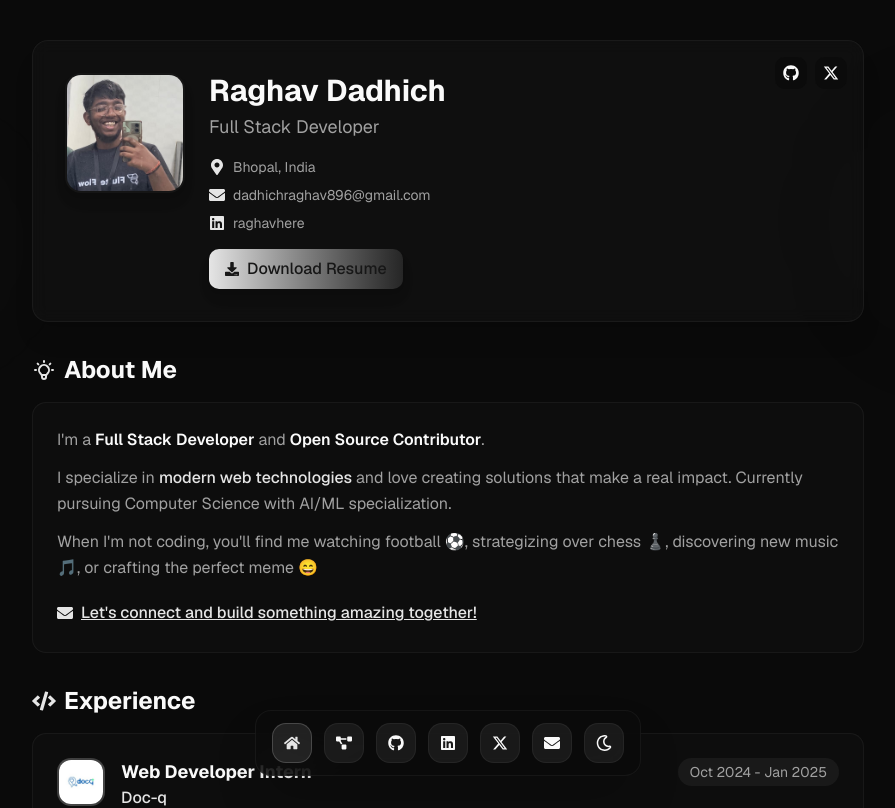
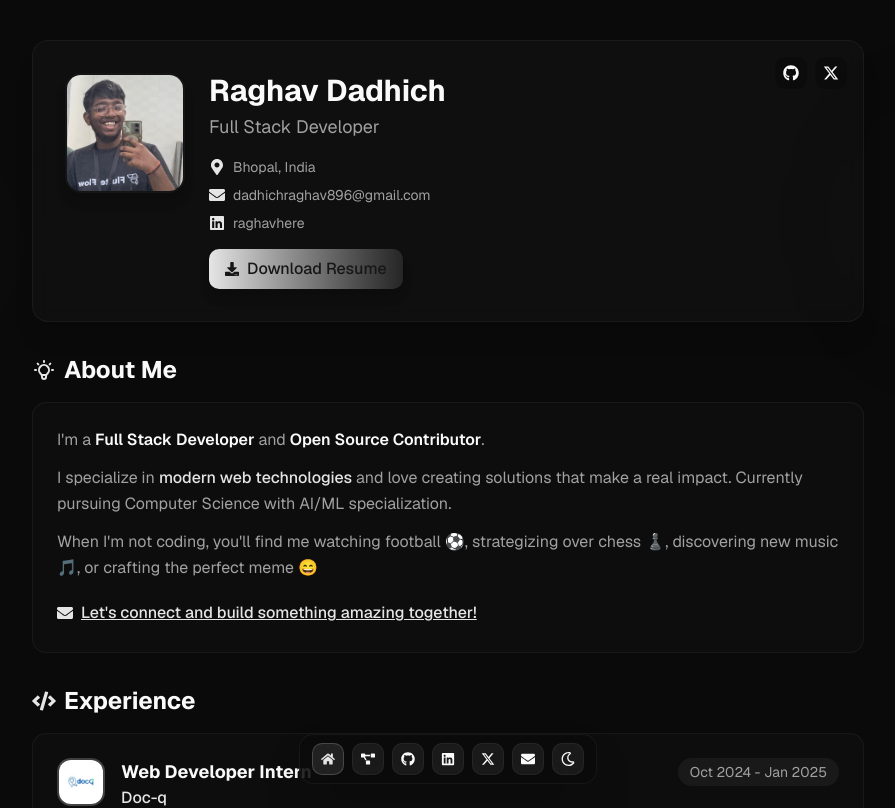
Before and after one commit to raghav3615/portfolio, a Next.js app: page / in a window 1280 px wide. Shown: the top 808 px of the page, without its empty margins (192-1087 px from the left). Built offline with nearby package versions, Linux system fonts and the light colour scheme; no server answers.

Commit message:
update button sizes and styles for improved UI consistency

```diff
--- a/src/app/page.tsx
+++ b/src/app/page.tsx
@@ -491,60 +491,60 @@ export default function Home() {
         initial={{ opacity: 0, y: 20 }}
         animate={{ opacity: 1, y: 0 }}
         transition={{ duration: 0.6, delay: 1.2 }}
-        className="fixed left-1/2 -translate-x-1/2 bottom-6 w-auto max-w-[85vw] px-4 py-3 bg-background/80 backdrop-blur-xl shadow-2xl rounded-2xl flex items-center h-auto z-50 gap-3 border border-border/50"
+        className="fixed left-1/2 -translate-x-1/2 bottom-4 w-auto max-w-[90vw] px-3 py-2 bg-background/80 backdrop-blur-xl shadow-2xl rounded-xl flex items-center h-auto z-50 gap-2 border border-border/50"
       >
         <Link href="/" aria-label="Home" className="group">
           <motion.div
             whileHover={{ scale: 1.1 }}
             whileTap={{ scale: 0.95 }}
-            className="w-10 h-10 flex items-center justify-center rounded-xl transition bg-primary/10 group-hover:bg-primary/20 border border-primary/20"
+            className="w-8 h-8 flex items-center justify-center rounded-lg transition bg-primary/10 group-hover:bg-primary/20 border border-primary/20"
           >
-            <FaHome className="text-primary" />
+            <FaHome className="text-primary text-sm" />
           </motion.div>
         </Link>
         <Link href="/projects" aria-label="Projects" className="group">
           <motion.div
             whileHover={{ scale: 1.1 }}
             whileTap={{ scale: 0.95 }}
-            className="w-10 h-10 flex items-center justify-center rounded-xl transition bg-secondary/60 group-hover:bg-secondary/80 border border-border/50"
+            className="w-8 h-8 flex items-center justify-center rounded-lg transition bg-secondary/60 group-hover:bg-secondary/80 border border-border/50"
           >
-            <FaProjectDiagram className="text-foreground" />
+            <FaProjectDiagram className="text-foreground text-sm" />
           </motion.div>
         </Link>
         <a href="https://github.com/raghav3615" target="_blank" rel="noopener noreferrer" aria-label="GitHub" className="group">
           <motion.div
             whileHover={{ scale: 1.1 }}
             whileTap={{ scale: 0.95 }}
-            className="w-10 h-10 flex items-center justify-center rounded-xl transition bg-secondary/60 group-hover:bg-secondary/80 border border-border/50"
+            className="w-8 h-8 flex items-center justify-center rounded-lg transition bg-secondary/60 group-hover:bg-secondary/80 border border-border/50"
           >
-            <FaGithub className="text-foreground" />
+            <FaGithub className="text-foreground text-sm" />
           </motion.div>
         </a>
         <a href="https://www.linkedin.com/in/raghavhere/" target="_blank" rel="noopener noreferrer" aria-label="LinkedIn" className="group">
           <motion.div
             whileHover={{ scale: 1.1 }}
             whileTap={{ scale: 0.95 }}
-            className="w-10 h-10 flex items-center justify-center rounded-xl transition bg-secondary/60 group-hover:bg-secondary/80 border border-border/50"
+            className="w-8 h-8 flex items-center justify-center rounded-lg transition bg-secondary/60 group-hover:bg-secondary/80 border border-border/50"
           >
-            <FaLinkedin className="text-foreground" />
+            <FaLinkedin className="text-foreground text-sm" />
           </motion.div>
         </a>
         <a href="https://twitter.com/raghav_dadhich" target="_blank" rel="noopener noreferrer" aria-label="X" className="group">
           <motion.div
             whileHover={{ scale: 1.1 }}
             whileTap={{ scale: 0.95 }}
-            className="w-10 h-10 flex items-center justify-center rounded-xl transition bg-secondary/60 group-hover:bg-secondary/80 border border-border/50"
+            className="w-8 h-8 flex items-center justify-center rounded-lg transition bg-secondary/60 group-hover:bg-secondary/80 border border-border/50"
           >
-            <FaXTwitter className="text-foreground" />
+            <FaXTwitter className="text-foreground text-sm" />
           </motion.div>
         </a>
         <a href="mailto:dadhichraghav896@gmail.com" aria-label="Email" className="group">
           <motion.div
             whileHover={{ scale: 1.1 }}
             whileTap={{ scale: 0.95 }}
-            className="w-10 h-10 flex items-center justify-center rounded-xl transition bg-secondary/60 group-hover:bg-secondary/80 border border-border/50"
+            className="w-8 h-8 flex items-center justify-center rounded-lg transition bg-secondary/60 group-hover:bg-secondary/80 border border-border/50"
           >
-            <FaEnvelope className="text-foreground" />
+            <FaEnvelope className="text-foreground text-sm" />
           </motion.div>
         </a>
         <button
@@ -555,12 +555,12 @@ export default function Home() {
           <motion.div
             whileHover={{ scale: 1.1 }}
             whileTap={{ scale: 0.95 }}
-            className="w-10 h-10 flex items-center justify-center rounded-xl transition bg-secondary/60 group-hover:bg-secondary/80 border border-border/50"
+            className="w-8 h-8 flex items-center justify-center rounded-lg transition bg-secondary/60 group-hover:bg-secondary/80 border border-border/50"
           >
             {mounted && (
               theme === 'dark' ?
-              <FaRegMoon className="text-foreground" /> :
-              <FaRegSun className="text-foreground" />
+              <FaRegMoon className="text-foreground text-sm" /> :
+              <FaRegSun className="text-foreground text-sm" />
             )}
           </motion.div>
         </button>
```
